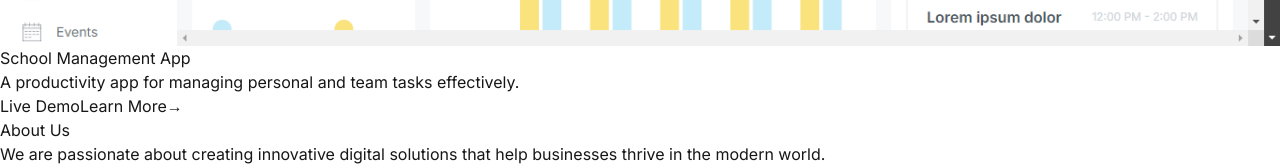
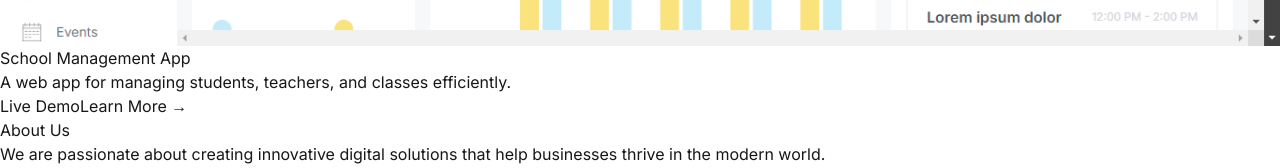
Before and after one commit to justice673/portfolio, a Next.js app: page /realisations in a window 1280 px wide. Shown: the part 724-892 px from the top of the page. Built offline with nearby package versions, Linux system fonts and the light colour scheme.

Commit message:
realisation page updated

```diff
--- a/src/app/realisations/page.jsx
+++ b/src/app/realisations/page.jsx
@@ -1,17 +1,34 @@
-import React from "react";
+"use client";
+import React, { useState } from "react";
 
 const projects = [
   {
     title: "School Management App",
-    description: "A productivity app for managing personal and team tasks effectively.",
+    description: "A web app for managing students, teachers, and classes efficiently.",
     image: "/images/schoolmanagement.png",
     liveDemo: "https://school-mana.vercel.app/admin",
-    learnMore: "https://your-taskapp-details.com",
+    details: `
+      The School Management App is a comprehensive solution for schools to manage daily administrative tasks.
+      It includes features such as:
+      - Admin Dashboard for managing students, teachers, and schedules.
+      - Teacher and Student Profiles.
+      - Class scheduling and progress tracking.
+      - Secure authentication for multiple user roles.
+
+      **Technologies Used:**
+      - Frontend: React.js and tailwind css
+      -No backend or database was involved
+      - Deployment: Vercel and Heroku
+    `,
   },
-
+  // Add more projects here if needed
 ];
 
 export default function Projects() {
+  const [selectedProject, setSelectedProject] = useState(null);
+
+  const closeModal = () => setSelectedProject(null);
+
   return (
     <div className="min-h-screen bg-gray-50 py-10">
       <div className="max-w-7xl mx-auto px-4">
@@ -41,9 +58,7 @@ export default function Projects() {
 
               {/* Text Section */}
               <div className="p-6">
-                <h3 className="text-lg font-bold text-indigo-900">
-                  {project.title}
-                </h3>
+                <h3 className="text-lg font-bold text-indigo-900">{project.title}</h3>
                 <p className="text-gray-600 mt-2">{project.description}</p>
 
                 {/* Buttons Section */}
@@ -54,28 +69,35 @@ export default function Projects() {
                     rel="noopener noreferrer"
                     className="relative px-4 py-2 text-white text-sm bg-indigo-600 overflow-hidden group transition-colors duration-300"
                   >
-                    {/* Gradient background for hover */}
-                    <span className="absolute inset-0 bg-gradient-to-r from-yellow-400 to-pink-500 transform -translate-x-full group-hover:translate-x-0 transition-transform duration-300"></span>
                     <span className="relative z-10">Live Demo</span>
                   </a>
-                  <a
-                    href={project.learnMore}
-                    target="_blank"
-                    rel="noopener noreferrer"
-                    className="group flex items-center text-indigo-600 text-sm  hover:text-indigo-800 transition-colors duration-300"
+                  <button
+                    onClick={() => setSelectedProject(project)}
+                    className="text-indigo-600 text-sm hover:text-indigo-800 transition-colors duration-300"
                   >
-                    <span className="mr-2">Learn More</span>
-                    <span
-                      className="transform transition-transform duration-300 group-hover:translate-x-1"
-                    >
-                      →
-                    </span>
-                  </a>
+                    Learn More →
+                  </button>
                 </div>
               </div>
             </div>
           ))}
         </div>
+
+        {/* Modal */}
+        {selectedProject && (
+          <div className="fixed inset-0 bg-black bg-opacity-50 flex items-center justify-center">
+            <div className="bg-white  shadow-lg p-6 max-w-lg w-full pt-24">
+              <h2 className="text-2xl font-bold text-indigo-900">{selectedProject.title}</h2>
+              <p className="text-gray-600 mt-4 whitespace-pre-wrap">{selectedProject.details}</p>
+              <button
+                onClick={closeModal}
+                className="mt-6 bg-indigo-600 text-white px-4 py-2  hover:bg-indigo-700 transition"
+              >
+                Close
+              </button>
+            </div>
+          </div>
+        )}
       </div>
     </div>
   );
```
